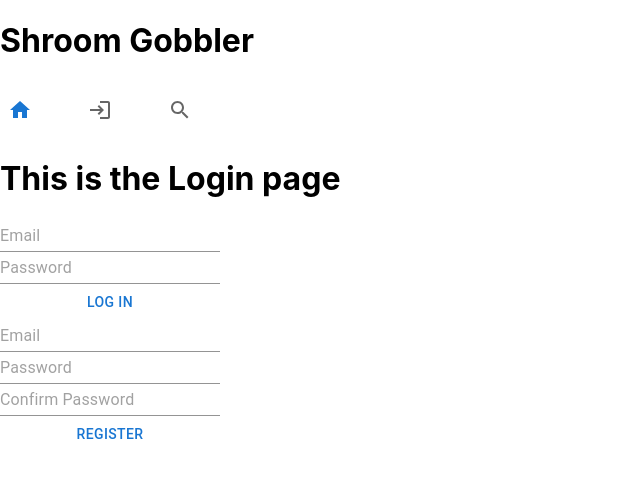
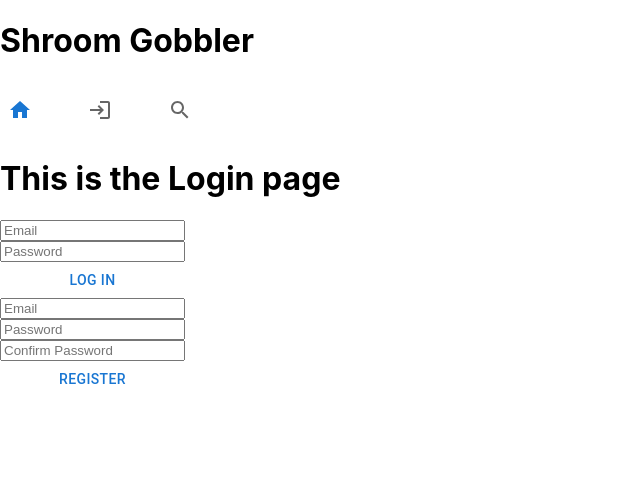
Before and after one commit to Gabe9T/mushroom-client, a React (Create React App) app: page /login in a window 1280 px wide. Shown: the top 478 px of the page, without its empty margins (0-640 px from the left). Built offline with nearby package versions, Linux system fonts and the light colour scheme.

Commit message:
italicize genus and species
Co-authored-by: Gabriel Tucker <gabrieltucker260@gmail.com>
Co-authored-by: Teddy Peterschmidt <t.a.peterschmidt@gmail.com>

```diff
--- a/src/components/Login.jsx
+++ b/src/components/Login.jsx
@@ -44,15 +44,15 @@ export const Login = () => {
         <>
             <h1>This is the Login page</h1>
             <FormControl id="loginForm">
-                <Input type='text' placeholder='Email' value={userEmail} onChange={handleEmailChange} />
-                <Input type='password' placeholder='Password' value={userPassword} onChange={handlePasswordChange} />
+                <input type='text' placeholder='Email' value={userEmail} onChange={handleEmailChange} />
+                <input type='password' placeholder='Password' value={userPassword} onChange={handlePasswordChange} />
                 <Button id="loginButton" className="button" type='button' onClick={doLogIn}>Log In</Button>
             </FormControl>
             <br />
             <FormControl id="registerForm" >  {/* onSubmit={handleSubmit} */}
-                <Input type='text' placeholder='Email' />
-                <Input type='password' placeholder='Password' />
-                <Input type='password' placeholder='Confirm Password' />
+                <input type='text' placeholder='Email' />
+                <input type='password' placeholder='Password' />
+                <input type='password' placeholder='Confirm Password' />
                 <Button id="loginButton" className="button" type='submit'>Register</Button>
             </FormControl >
 
--- a/src/components/Search.jsx
+++ b/src/components/Search.jsx
@@ -85,11 +85,11 @@ export const Search = () => {
         <>
             <h1>This is the search page</h1>
             <FormControl id="searchForm" >  {/* onSubmit={handleSubmit} */}
-                <Input type='text' placeholder='Common Name' value={commonName} onChange={handleCommonNameChange} />
-                <Input type='text' placeholder='Genus' value={genus} onChange={handleGenusChange} />
-                <Input type='text' placeholder='Species' value={species} onChange={handleSpeciesChange} />
-                <Input type='text' placeholder='Gill Type' value={gillType} onChange={handleGillTypeChange} />
-                <Input type='number' placeholder='Toxicity Level' value={toxicity} onChange={handleToxicityChange} />
+                <input type='text' placeholder='Common Name' value={commonName} onChange={handleCommonNameChange} />
+                <input type='text' placeholder='Genus' value={genus} onChange={handleGenusChange} />
+                <input type='text' placeholder='Species' value={species} onChange={handleSpeciesChange} />
+                <input type='text' placeholder='Gill Type' value={gillType} onChange={handleGillTypeChange} />
+                <input type='number' placeholder='Toxicity Level' value={toxicity} onChange={handleToxicityChange} />
                 <Button id="searchButton" className="button" type='submit' onClick={makeApiGetRequest}>Search</Button>
             </FormControl>
 
@@ -99,8 +99,7 @@ export const Search = () => {
                     <div key={mushroom.mushroomId}>
                         <h3>{mushroom.commonName}</h3>
                         <img className="cardImage" src={mushroom.imageURL} alt="mushroom" />
-                        <p>Genus: {mushroom.genus}</p>
-                        <p>Species: {mushroom.species}</p>
+                        <p><em>{mushroom.genus} {mushroom.species}</em></p>
                         <p>Notes: {mushroom.notes}</p>
                         <p>Gill Type: {mushroom.gillType}</p>
                         <p>Toxcity:  {mushroom.toxicityLevel}</p>
```
